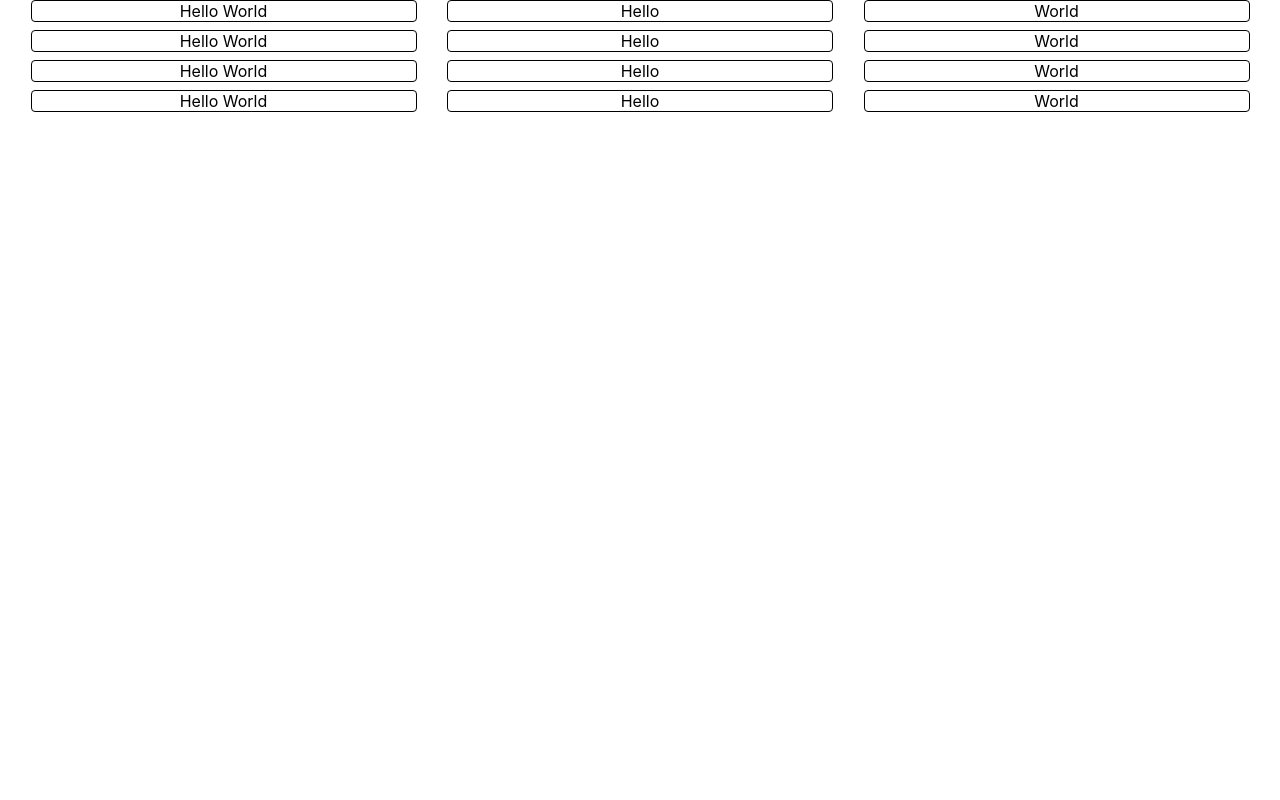
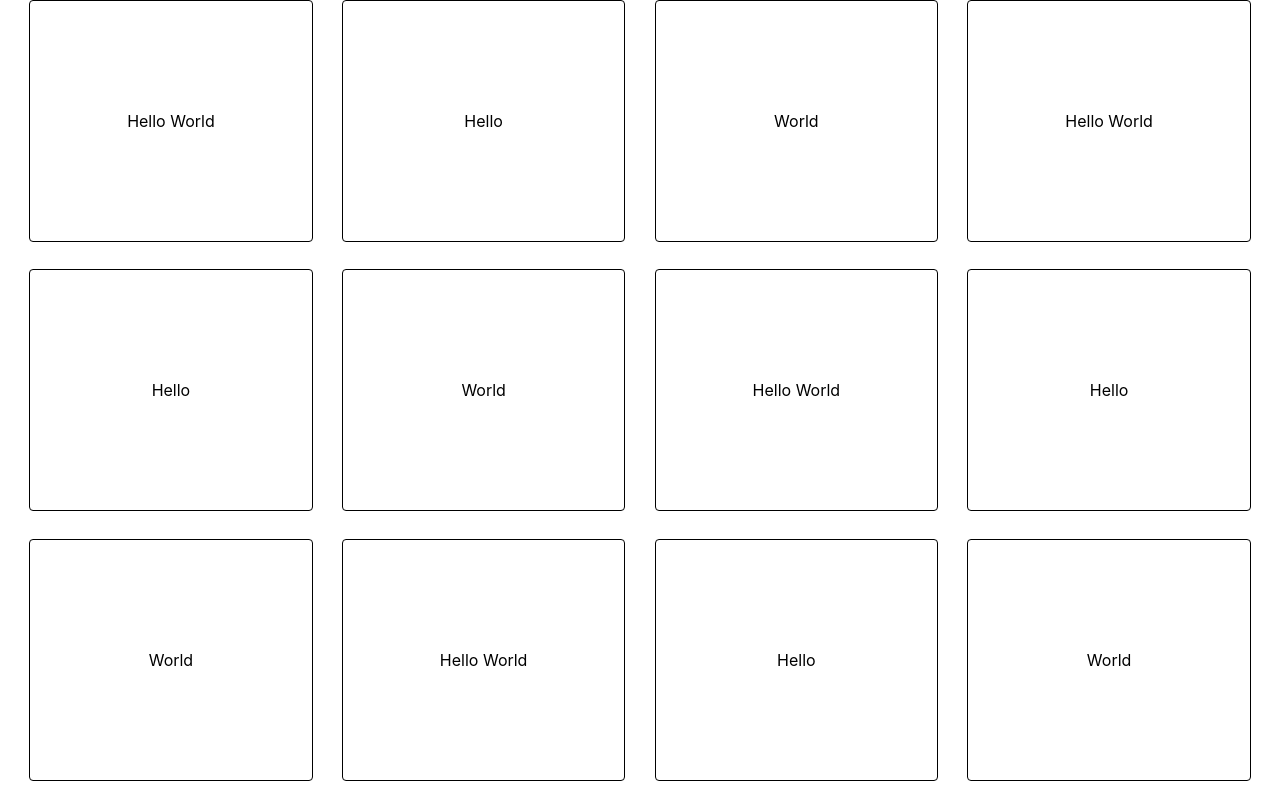
Before and after one commit to zringwood/AphasiaAssistant, a React (Create React App) app: page / in a window 1280 px wide. Built offline with nearby package versions, Linux system fonts and the light colour scheme.

Commit message:
Basic Layout done

```diff
--- a/src/components/PromptDisplay.js
+++ b/src/components/PromptDisplay.js
@@ -3,7 +3,7 @@ import { useState } from "react"
 export default function PromptDisplay({text}){
     const [prompt, setPrompt] = useState(text)
     return (
-        <div style={{display:'flex',justifyContent:"center", alignItems:"center", border:"1px solid black", borderRadius:"4px", flex: '0 0 30%'}}>
+        <div style={{display:'flex',height:"30%",justifyContent:"center", alignItems:"center", border:"1px solid black", borderRadius:"4px", flex: '0 0 22%'}}>
             <span>
                 {prompt}
             </span>
--- a/src/components/PromptDisplayLayout.js
+++ b/src/components/PromptDisplayLayout.js
@@ -1,6 +1,6 @@
 export default function PromptDisplayLayout({children}){
     return (
-        <div style={{display:"flex", flexDirection:"row",flexWrap:"wrap", width:"100%", rowGap:"8px", justifyContent:"space-evenly"}}>
+        <div style={{display:"flex", height:"100vh",flexDirection:"row",flexWrap:"wrap", width:"100%", rowGap:"8px", justifyContent:"space-evenly"}}>
             {children}
         </div>
     )
```
